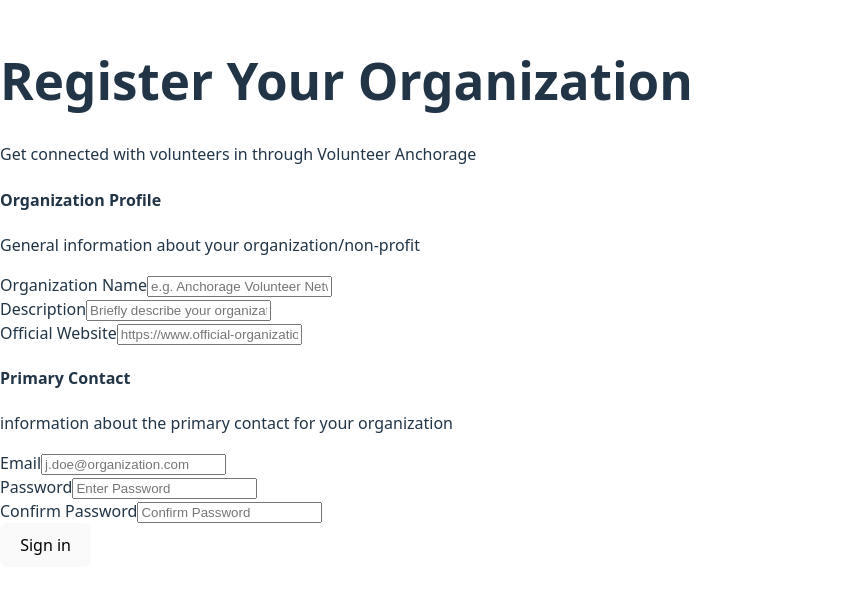
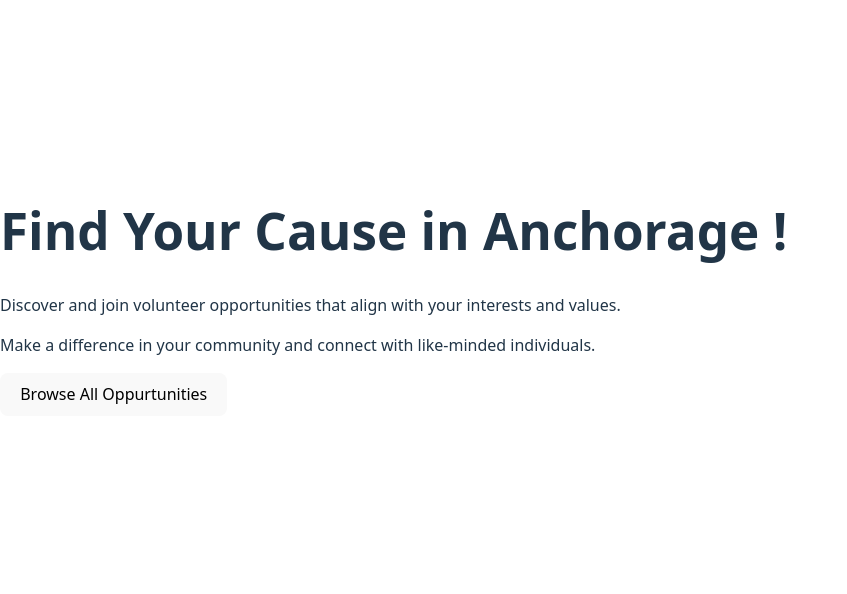
Before and after one commit to ruby-wright/VolunteerAnchorage, a React (Vite) app in the folder frontend/: page / in a window 1280 px wide. Shown: the part 108-702 px from the top of the page, without its empty margins (0-847 px from the left). Built offline with nearby package versions, Linux system fonts and the light colour scheme.

Commit message:
Welcome page established

```diff
--- a/frontend/src/App.tsx
+++ b/frontend/src/App.tsx
@@ -1,9 +1,9 @@
-import OrganizationAuthPage from './pages/organizations/OrganizationAuthPage';
+import HomePage from './pages/homePage/HomePage';
 
 function App() {
   return (
       <div>
-         <OrganizationAuthPage/>
+         <HomePage/>
       </div>
 
   );
--- /dev/null
+++ b/frontend/src/pages/homePage/HomePage.tsx
@@ -0,0 +1,14 @@
+
+function HomePage() {
+  return (
+    <div>
+      <h1>Find Your Cause in Anchorage !</h1>
+      <p>Discover and join volunteer opportunities that align with your interests and values. </p>
+      <p>Make a difference in your community and connect with like-minded individuals. </p>
+
+      <button className="browse-button">Browse All Oppurtunities</button>
+    </div>
+  );
+}
+
+export default HomePage;
```
Also changed, not shown: frontend/src/pages/homePage/HomePage.css (added).
